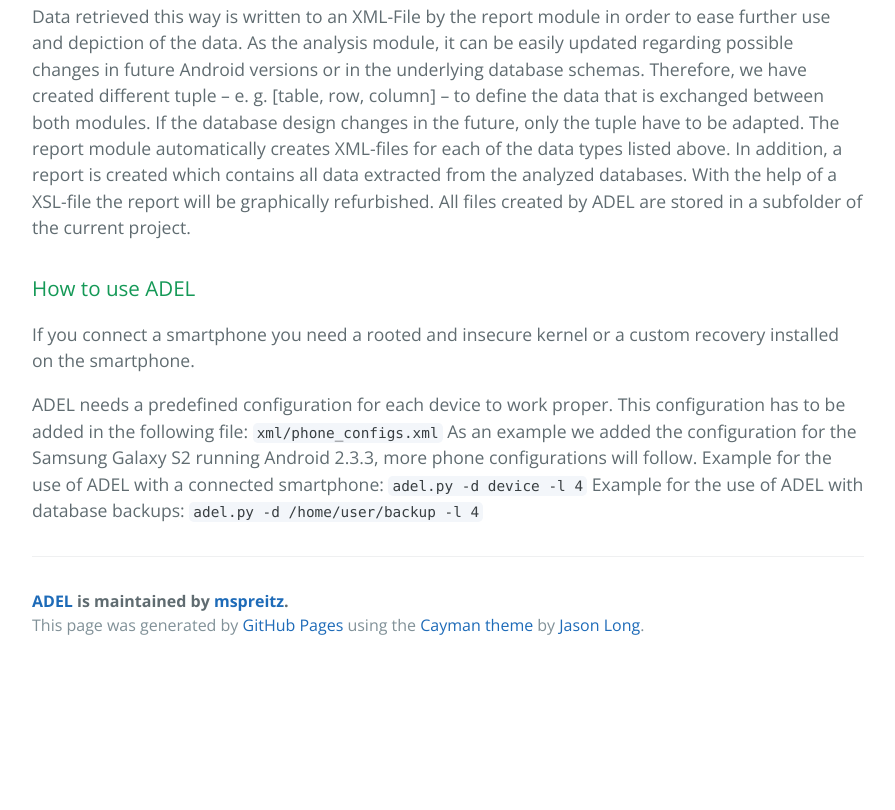
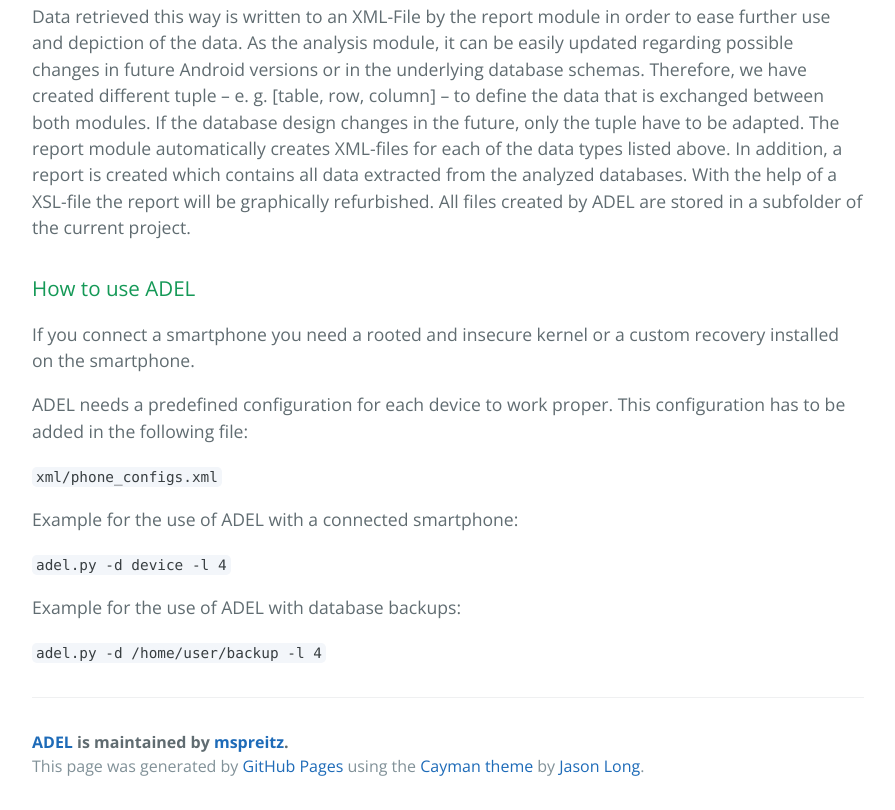
Before and after one commit to mspreitz/ADEL, a plain HTML site: page index.html in a window 1280 px wide. Shown: the part 1297-2107 px from the top of the page, without its empty margins (192-1087 px from the left). Before the commit the page ends 1966 px from the top, so only its background shows below. Drawn offline with nearby package versions, Linux system fonts and the light colour scheme.

Commit message:
pages updated

```diff
--- a/index.html
+++ b/index.html
@@ -48,17 +48,15 @@
 
 <p>If you connect a smartphone you need a rooted and insecure kernel or a custom recovery installed on the smartphone.</p>
 
-<p>ADEL needs a predefined configuration for each device to work proper. This configuration has to be added in the following file:
+<p>ADEL needs a predefined configuration for each device to work proper. This configuration has to be added in the following file:</p>
 
 <code>xml/phone_configs.xml</code>
 
-As an example we added the configuration for the Samsung Galaxy S2 running Android 2.3.3, more phone configurations will follow.
-
-Example for the use of ADEL with a connected smartphone:
+<p>Example for the use of ADEL with a connected smartphone:</p>
 
 <code>adel.py -d device -l 4</code>
 
-Example for the use of ADEL with database backups:
+<p>Example for the use of ADEL with database backups:</p>
 
 <code>adel.py -d /home/user/backup -l 4</code>
 
```
